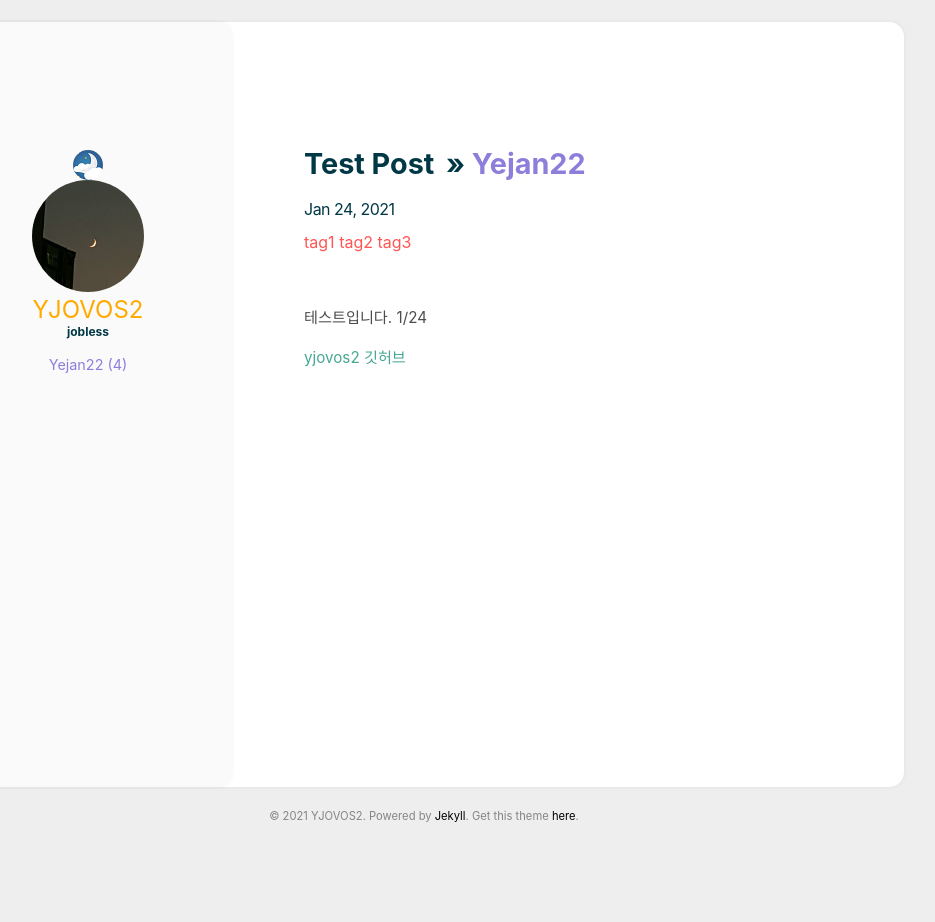
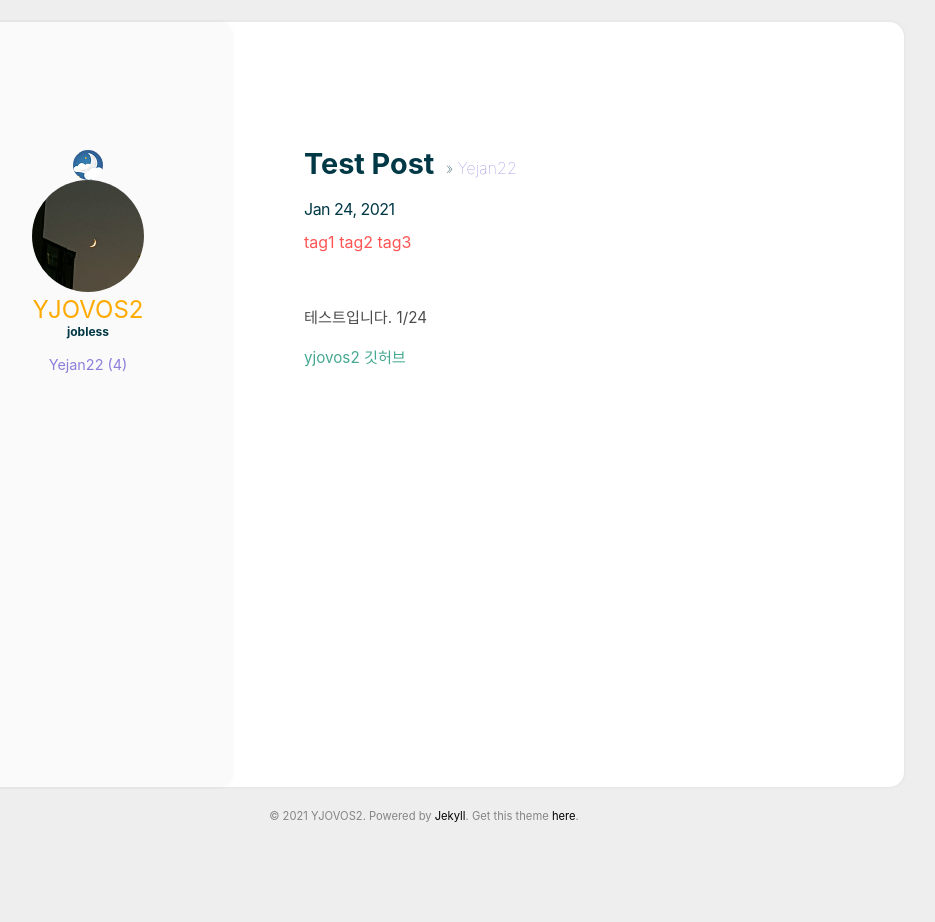
Before and after one commit to yjovoS2/yjovos2.github.io, a Jekyll site: the page built from _posts/2021-01-24-janpost.md, in a window 1280 px wide. Shown: the whole page, without its empty margins (216-1151 px from the left). Built offline with Jekyll 4.4.1, drawn with Linux system fonts in a browser that asks for light colours.

Commit message:
change post page

```diff
--- a/assets/css/main.scss
+++ b/assets/css/main.scss
@@ -551,6 +551,9 @@ img {
     line-height: 1;
     margin-left: 0.3rem;
 
+    font-size: 1rem;
+    font-weight: 100;
+
     a {
         color: var(--nav_font);
 
@@ -558,6 +561,11 @@ img {
         &:focus {
             color: var(--nav_font_hover);
         }
+    }
+
+    @include mobile-only {
+        text-align: center;
+        font-size: 1rem;
     }
 }
 
```
